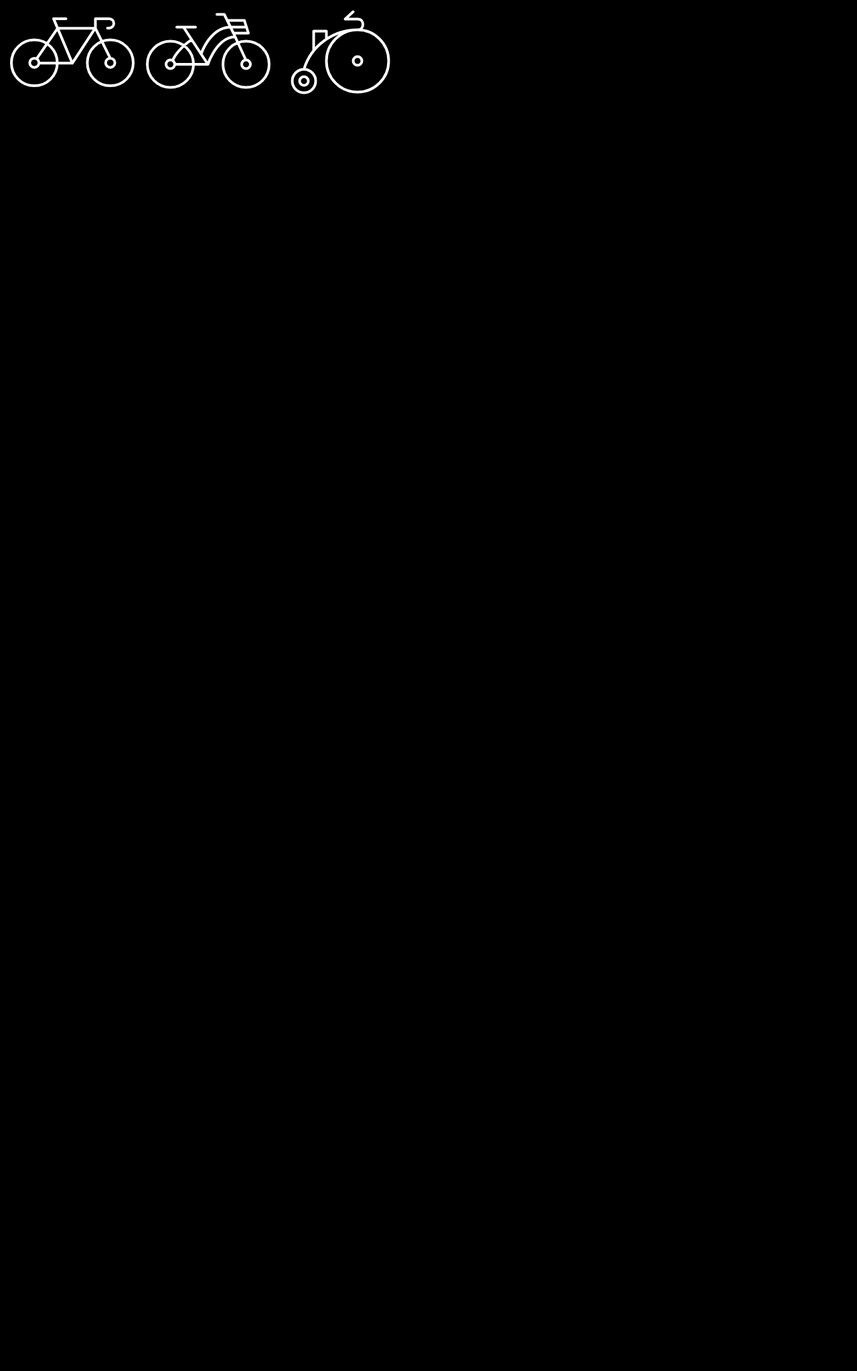
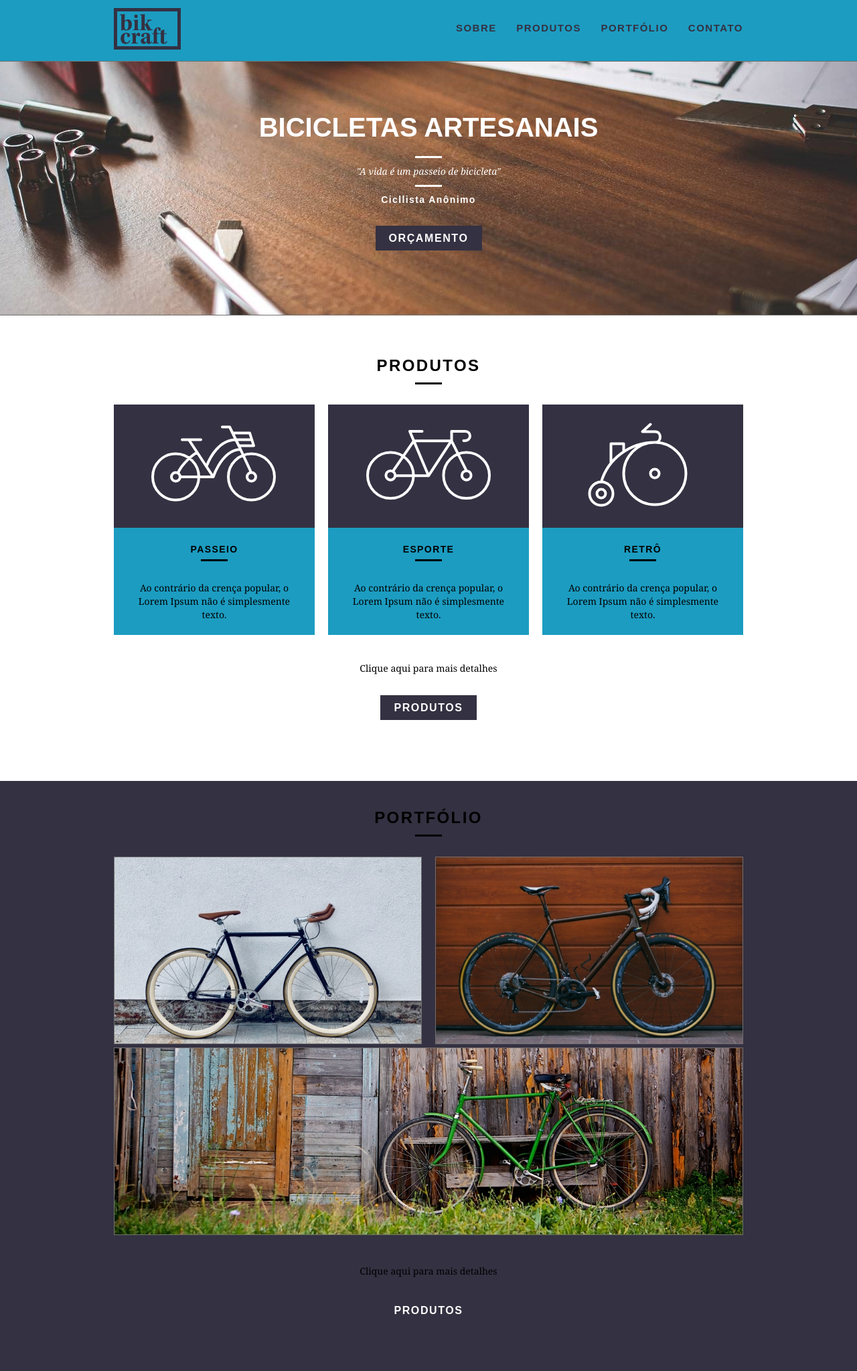
Before and after one commit to wendel-passos/BikeCraft, a PHP site: page / in a window 1280 px wide. Shown: the whole page at 67% size. Before the commit the page ends 141 px from the top, so only its background shows below. Run offline with PHP 8.4, Linux system fonts and the light colour scheme.

Commit message:
update
Alteração e andamento no desenvolvimento das páginas

```diff
--- /dev/null
+++ b/Fonte/css/grid.css
@@ -0,0 +1,45 @@
+*, *:before, *:after {
+  -webkit-box-sizing: border-box;
+  -moz-box-sizing: border-box;
+  box-sizing: border-box;
+}
+
+.container {
+	width: 960px;
+	margin: 0 auto;
+	padding: 0px;
+	position: relative;
+}
+
+.container:after, .container:before {
+	content: " ";
+	display: table;
+}
+
+.container:after {
+	clear: both;
+}
+
+.grid-1, .grid-2, .grid-3, .grid-4, .grid-5, .grid-6, .grid-7, .grid-8, .grid-9, .grid-10, .grid-11, .grid-12, .grid-13, .grid-14, .grid-15, .grid-16, .grid-1-3 {
+	float: left;
+	margin-left: 10px;
+	margin-right: 10px;
+}
+
+.grid-1 	{width: 40px;}
+.grid-2 	{width: 100px;}
+.grid-3 	{width: 160px;}
+.grid-4 	{width: 220px;}
+.grid-5 	{width: 280px;}
+.grid-6 	{width: 340px;}
+.grid-7 	{width: 400px;}
+.grid-8 	{width: 460px;}
+.grid-9 	{width: 520px;}
+.grid-10 	{width: 580px;}
+.grid-11 	{width: 640px;}
+.grid-12 	{width: 700px;}
+.grid-13 	{width: 760px;}
+.grid-14 	{width: 820px;}
+.grid-15 	{width: 880px;}
+.grid-16 	{width: 940px;}
+.grid-1-3	{width: 300px;}
--- /dev/null
+++ b/Fonte/css/reset.css
@@ -0,0 +1,31 @@
+/* ==========================================================================
+   Reset
+   ========================================================================== */
+
+/**
+ * Remove anchor tex-decoration
+ */
+
+a {
+	text-decoration: none;
+}
+
+/**
+ * Remove list-style
+ */
+
+ol, ul {
+	list-style: none;
+}
+
+html, body, div, span, iframe, h1, h2, h3, h4, h5, h6, p, blockquote, a, em, img, dl, dt, dd, ol, ul, li, fieldset, form, label, legend, article, footer, header, nav, section, main {
+	margin: 0;
+	padding: 0;
+	border: 0;
+	vertical-align: baseline;
+}
+
+h1, h2, h3, h4, h5, h6, p, a, ul {
+	font-size: 1em;
+	font-weight: normal;
+}
--- a/Fonte/css/style.css
+++ b/Fonte/css/style.css
@@ -1,3 +1,198 @@
+/* Estilos Gerais */
+
 body{
+  font-family: Arial, Helvetica, sans-serif;
+}
+
+p{
+  font-family: Georgia, 'Times New Roman', Times, serif;
+  font-size: 14px;
+  line-height: 20px;
+}
+
+.btn{
+  padding: 10px 20px;
+  background:#343142;
+  color: white;
+  text-transform: uppercase ;
+  font-weight: bold;
+  margin-top: 100px;
+  letter-spacing: .1em;
+}
+.btn:hover{
+  border: 3px solid #343142;
+  padding: 10px 20px;
+  background:#1C9CC1;
+  color: white;
+  text-transform: uppercase ;
+  font-weight: bold;
+  margin-top: 100px;
+  letter-spacing: .1em;
+}
+.subtitulo{
+  font-size: 24px;
+  line-height: 30px;
+  font-weight: bold;
+  letter-spacing: .1em;
+  color: black;
+  text-transform: uppercase;
+  text-align: center;
+}
+
+.subtitulo::after{
+  content: "";
+  display: block;
+  width: 40px;
+  height: 3px ;
   background: black;
+  margin: 10px auto ;
+  margin-bottom: 30px;
+  }
+
+
+
+/*Header*/
+
+.header img:hover{
+  background: whitesmoke;
 }
+
+.header{
+  width: 100%;
+  background:#1C9CC1 ;
+  padding: 12.1px;
+  /* Se deixar o header fixo é necessário acrescentar uma margem top de 90px na introdução
+  position: fixed;
+  z-index:10;
+  */
+  top: 0;
+
+}
+
+.header_menu{
+  text-align: right;
+}
+
+/*seleciona o último nível, nessa caso é a LI */
+.header_menu ul li{
+  display: inline-block;
+  margin-left: 20px;
+}
+
+.header_menu ul li{
+  display: inline-block;
+  margin-left: 25px;
+  margin-top: 20px;
+}
+
+.header_menu ul li a{
+  color:#343142;
+  font-weight:800;
+  text-transform: uppercase;
+  letter-spacing: .1em;
+  font-size: 15px;
+  line-height: 20px;
+  padding: 10px 0;
+}
+
+.header_menu ul li a:hover{
+  color: white;
+  font-size: 15px;
+}
+
+/* Introdução */
+.introducao{
+  width: 100%;
+  background: url("../img/bg/bg-Intro.jpg") no-repeat center;
+  background-color: cover;
+  height: 380px;
+  padding-top: 76px ;
+  text-align: center;
+}
+
+.introducao h1{
+  font-size: 40px;
+  text-align: center;
+  color: white;
+  text-transform: uppercase;
+  font-weight: bold;
+}
+
+.quote-externo{
+  max-width: 320px;
+  margin: 0 auto ;
+  color: white;
+  text-align: center;
+  margin-bottom: 40px;
+}
+
+.quote-externo p{
+  font-style: italic;
+  margin-top: 20px;
+}
+
+.quote-externo p::before,.quote-externo p::after{
+content: "";
+display: block;
+width: 40px;
+height: 3px ;
+background: white;
+margin: 10px  auto ;
+}
+
+.quote-externo cite{
+  font-style: normal;
+  font-weight: bold;
+  font-size: 14px ;
+  letter-spacing:.1em ;
+}
+
+/*Produtos*/
+
+.produtos{
+  padding: 60px 0;
+}
+
+.produtos-lista li{
+  background: #1C9CC1;
+  text-align: center;
+}
+.produtos-lista li h3{
+  font-weight: bold;
+  font-size:14px;
+  line-height:25px;
+  text-transform: uppercase;
+  letter-spacing: .1em;
+  margin: 20px auto;
+}
+.produtos-lista li h3::after{
+  content: "";
+  display: block;
+  width: 40px;
+  height: 3px ;
+  background: black;
+  margin: 2px  auto ;
+  }
+  .produtos-lista li p{
+    padding: 10px 20px 20px 20px;
+  }
+.produtos-icone{
+  background:#343142;
+  padding: 20px 10px;
+}
+.call{
+  text-align: center;
+  clear: both;
+  padding: 40px;
+}
+
+.call p{
+margin-bottom: 40px;
+}
+
+/*Portfólio*/
+.portfolio {
+  width: 100%;
+  background:#343142;
+  padding: 40px 0;
+}
--- a/Fonte/index.html
+++ b/Fonte/index.html
@@ -5,14 +5,90 @@
   <meta charset="UTF-8">
   <meta http-equiv="X-UA-Compatible" content="IE=edge">
   <meta name="viewport" content="width=device-width, initial-scale=1.0">
+  <link rel="stylesheet" href="css/normalize.css">
+  <link rel="stylesheet" href="css/reset.css">
+  <link rel="stylesheet" href="css/grid.css">
   <link rel="stylesheet" href="css/style.css">
-  <title>Document</title>
+  <title>Home page</title>
 </head>
 
 <body>
-  <img src="/img/icones/esporte.svg" alt="">
-  <img src="/img/icones/passeio.svg" alt="">
-  <img src="/img/icones/retro.svg" alt="">
+  <!-- Cabeçalho -->
+  <header class="header">
+    <div class="container">
+      <a href="index.html" class="grid-4"><img src="img/icones/bikcraft.svg" alt="logo do site"></a>
+      <nav class="grid-12 header_menu">
+        <ul>
+          <li><a href="sobre.html">Sobre</a></li>
+          <li><a href="produtos.html">Produtos</a></li>
+          <li><a href="portfolio.html">Portfólio</a></li>
+          <li><a href="contato.html">Contato</a></li>
+        </ul>
+      </nav>
+    </div>
+  </header>
+  <!-- Seção de Inntrodução -->
+  <section class="introducao">
+    <div class="container">
+      <h1>Bicicletas artesanais</h1>
+      <blockquote class="quote-externo">
+        <p>"A vida é um passeio de bicicleta"</p>
+        <cite>Cicllista Anônimo</cite>
+      </blockquote>
+      <a href="produtos.html" class="btn">Orçamento</a>
+    </div>
+  </section>
+
+  <!-- Seção de produtos -->
+  <section class="produtos container">
+    <h2 class="subtitulo">Produtos</h2>
+    <ul class="produtos-lista">
+      <li class="grid-1-3">
+        <div class="produtos-icone">
+          <img src="img/icones/passeio.svg" alt="">
+        </div>
+        <h3>Passeio</h3>
+        <p>Ao contrário da crença popular, o Lorem Ipsum não é simplesmente texto.</p>
+      </li>
+      <li class="grid-1-3">
+        <div class="produtos-icone">
+          <img src="img/icones/esporte.svg" alt="">
+        </div>
+        <h3>Esporte</h3>
+        <p>Ao contrário da crença popular, o Lorem Ipsum não é simplesmente texto.</p>
+      </li>
+      <li class="grid-1-3">
+        <div class="produtos-icone">
+          <img src="img/icones/retro.svg" alt="">
+        </div>
+        <h3>Retrô</h3>
+        <p>Ao contrário da crença popular, o Lorem Ipsum não é simplesmente texto.</p>
+      </li>
+      <div class="call">
+        <p>Clique aqui para mais detalhes</p>
+        <a href="produtos.html" class="btn">Produtos</a>
+      </div>
+    </ul>
+  </section>
+  <!-- Seção portfólio -->
+  <section class="portfolio">
+    <div class="container">
+      <h2 class="subtitulo">Portfólio</h2>
+      <ul>
+        <li class="grid-8"><img src="img/portfolio/retro.jpg" alt="Bicicleta Retro"></li>
+        <li class="grid-8"><img src="img/portfolio/esporte.jpg" alt="Bicicleta Retro"></li>
+        <li class="grid-16"><img src="img/portfolio/passeio.jpg" alt="Bicicleta Retro"></li>
+      </ul>
+      <div class="call">
+        <p>Clique aqui para mais detalhes </p>
+        <a href="portfolio.html" class="btn">Produtos</a>
+      </div>
+    </div>
+
+  </section>
+
+  </section>
+
 </body>
 
 </html>
```
Also changed, not shown: Fonte/contato.html (added, +12 -0 lines), Fonte/portfolio.html (added, +12 -0 lines), Fonte/produtos.html (added, +12 -0 lines), Fonte/sobre.html (added, +12 -0 lines), Fonte/css/normalize.css (added).
